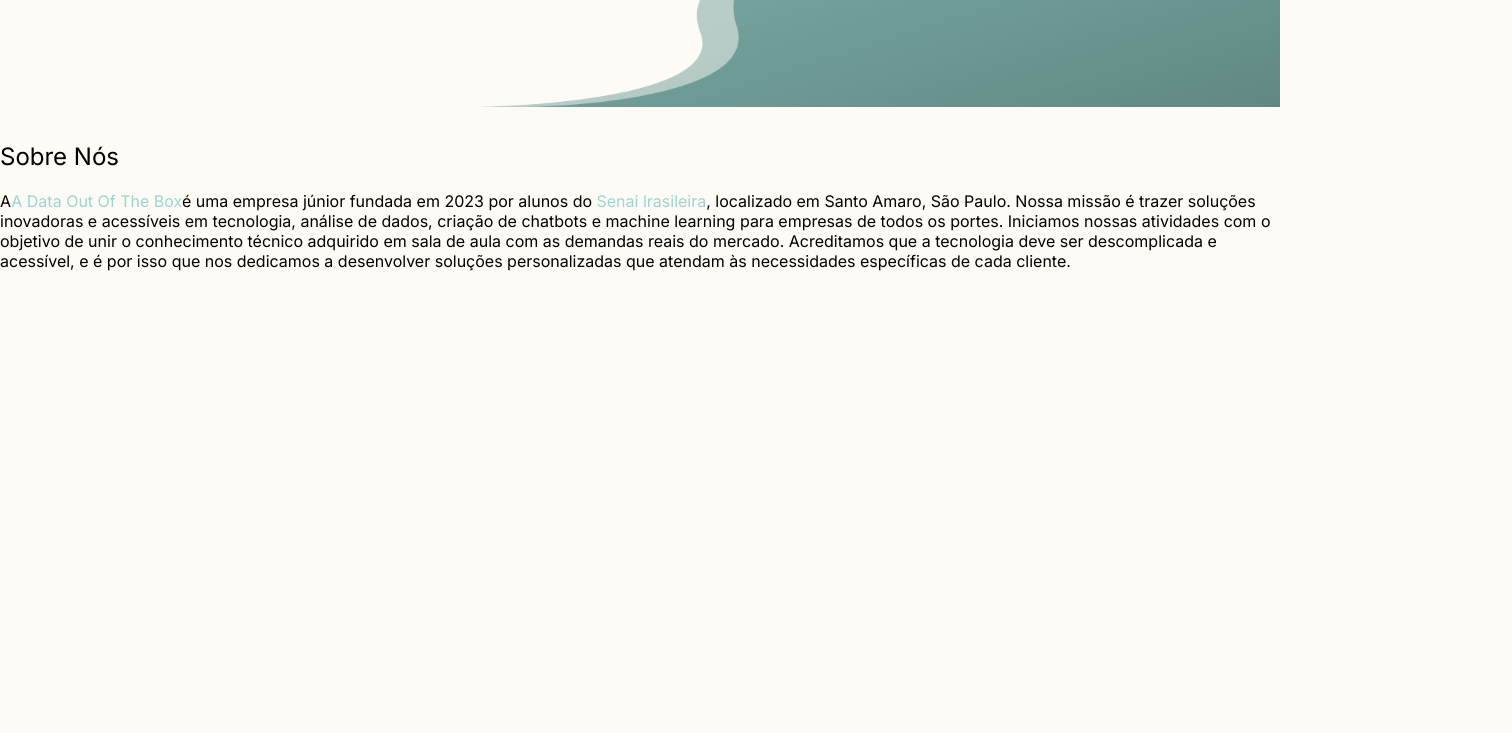
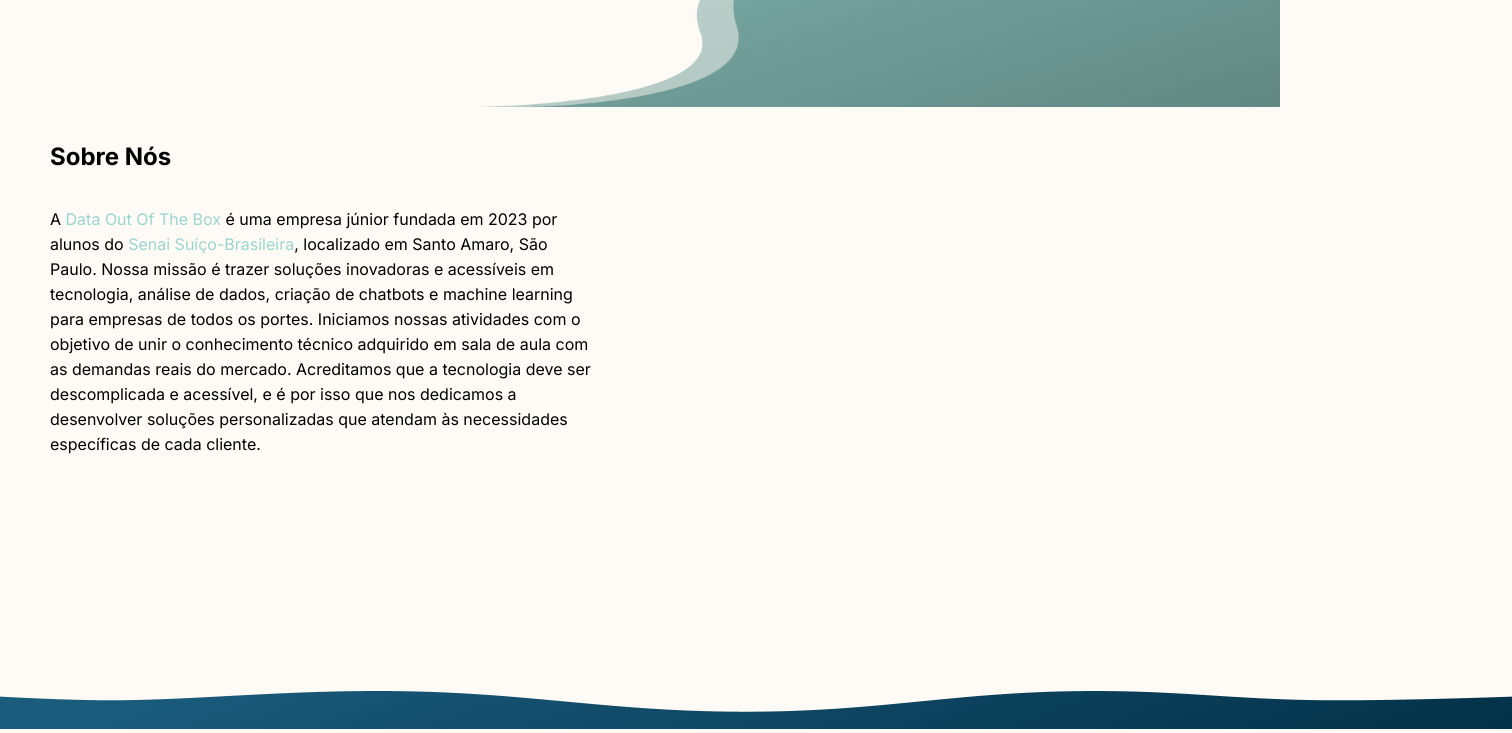
Before and after one commit to JoaoKleber0fficial/projetoData, a plain HTML site: page index.html in a window 1280 px wide. Shown: the part 613-1346 px from the top of the page, 1512 px wide, since content can reach past the window. Before the commit the page ends 900 px from the top, so only its background shows below. Drawn offline with Linux system fonts and the light colour scheme; a web font is replaced by a local one.

Commit message:
atualizando a sobre nós

```diff
--- a/css/base/base.css
+++ b/css/base/base.css
@@ -8,4 +8,5 @@ body {
     padding: 0;
     background: var(--background--);
 
+
 }
--- a/css/layout/sectionInicio.css
+++ b/css/layout/sectionInicio.css
@@ -3,9 +3,9 @@
     align-items: center;
     justify-content: space-between;
     height: 80vh;
-    padding: 0 50px;
     position: relative;
     background-color: var(--background--);
+    padding: 0 50px;
 }
 
 .content {
--- a/css/layout/sectionSobreNos.css
+++ b/css/layout/sectionSobreNos.css
@@ -1,3 +1,26 @@
 span{
     color: var(--verde-principal--);
 }
+
+.containerSN{
+    display: flex;
+    justify-content: space-evenly;
+    width: 60%;
+    padding: 0 50px;
+
+}
+
+.waveSN{
+    width: 40%;
+    height: 500px;
+}
+
+.pSobreNos{
+    display: flex;
+    width: 100%;
+    line-height: 25px;
+}
+
+.imgWaveSN{
+    width: 100%;
+}
--- a/css/module/tipografia.css
+++ b/css/module/tipografia.css
@@ -5,8 +5,9 @@
 .inter_h2 {
     font-family: "Inter", sans-serif;
     font-optical-sizing: 36px;
-    font-weight: 400;
+    font-weight: 700;
     font-style: normal;
+    padding: 0 50px;
 }
 
 .inter_h3{
--- a/index.html
+++ b/index.html
@@ -38,9 +38,15 @@
 
     <section class="sectionSobreNos">
         <h2 class= "inter_h2">Sobre Nós</h2>
-        <p class="inter_textos">A<span>A Data Out Of The Box</span>é uma empresa júnior fundada em 2023 por alunos do<span> Senai lrasileira</span>, localizado em Santo Amaro, São Paulo. Nossa missão é trazer soluções inovadoras e acessíveis em tecnologia, análise de dados, criação de chatbots e machine learning para empresas de todos os portes.
-            Iniciamos nossas atividades com o objetivo de unir o conhecimento técnico adquirido em sala de aula com as demandas reais do mercado. Acreditamos que a tecnologia deve ser descomplicada e acessível, e é por isso que nos dedicamos a desenvolver soluções personalizadas que atendam às necessidades específicas de cada cliente.
-        </p>
+        <div class="containerSN">
+            <div class="pSobreNos">
+            <p class="inter_textos">A<span> Data Out Of The Box</span> é uma empresa júnior fundada em 2023 por alunos do<span> Senai Suíço-Brasileira</span>, localizado em Santo Amaro, São Paulo. Nossa missão é trazer soluções inovadoras e acessíveis em tecnologia, análise de dados, criação de chatbots e machine learning para empresas de todos os portes.
+                Iniciamos nossas atividades com o objetivo de unir o conhecimento técnico adquirido em sala de aula com as demandas reais do mercado. Acreditamos que a tecnologia deve ser descomplicada e acessível, e é por isso que nos dedicamos a desenvolver soluções personalizadas que atendam às necessidades específicas de cada cliente.
+            </p></div>
+            <div class="waveSN"></div>
+        </div>
+        <div class="imgWaveSN"><img src="./img/ondaAzul.png" alt="" srcset=""></div>
+
     </section>
 
 
```
Also changed, not shown: img/ondaAzul.png (added).
